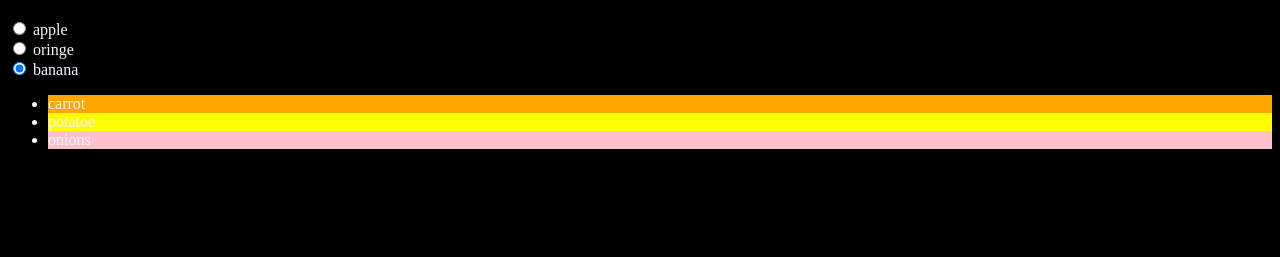
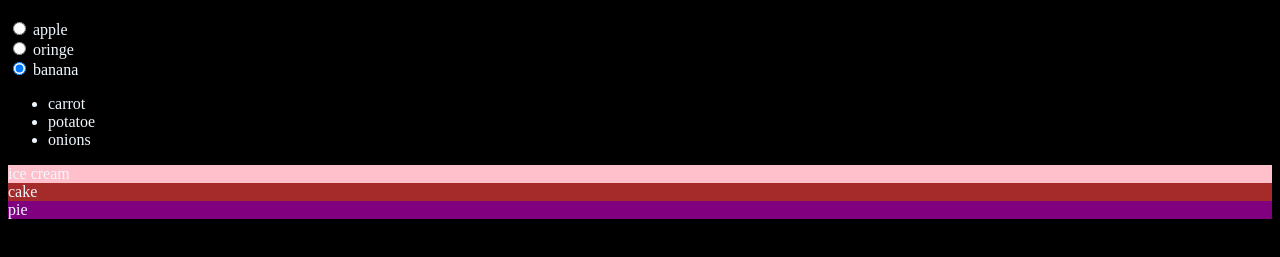
Before and after one commit to Nandy365/js-practice-routine, a plain HTML site: page index.html in a window 1280 px wide. Shown: the part 61-318 px from the top of the page. Drawn offline with Linux system fonts and the light colour scheme.

Commit message:
select element by class name

```diff
--- a/index.html
+++ b/index.html
@@ -78,6 +78,10 @@
             <li>onions</li>
         </ul>
 
+        <div class="desserts"> ice cream</div>
+        <div class="desserts"> cake</div>
+        <div class="desserts"> pie </div>
+
 
 
         <label id="myLable"></label>
--- a/script.js
+++ b/script.js
@@ -1421,7 +1421,13 @@
 //     }
 // })
 
-let vegetables = document.getElementsByTagName("li")
-vegetables[0].style.backgroundColor="orange"
-vegetables[1].style.backgroundColor="yellow"
-vegetables[2].style.backgroundColor="pink"
+// let vegetables = document.getElementsByTagName("li")
+// vegetables[0].style.backgroundColor="orange"
+// vegetables[1].style.backgroundColor="yellow"
+// vegetables[2].style.backgroundColor="pink"
+
+let desserts = document.getElementsByClassName("desserts")
+
+desserts[0].style.backgroundColor="pink"
+desserts[1].style.backgroundColor="brown"
+desserts[2].style.backgroundColor="purple"
```
